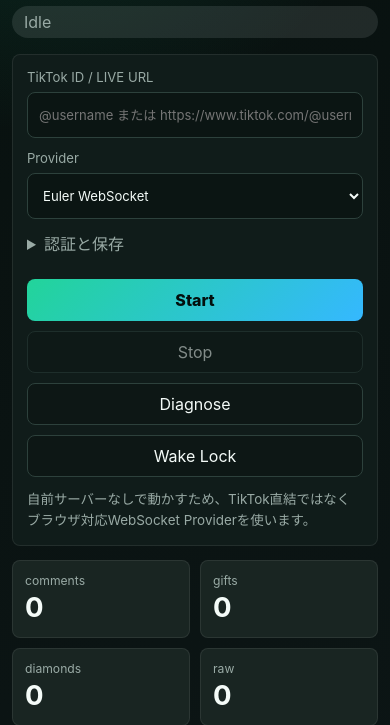
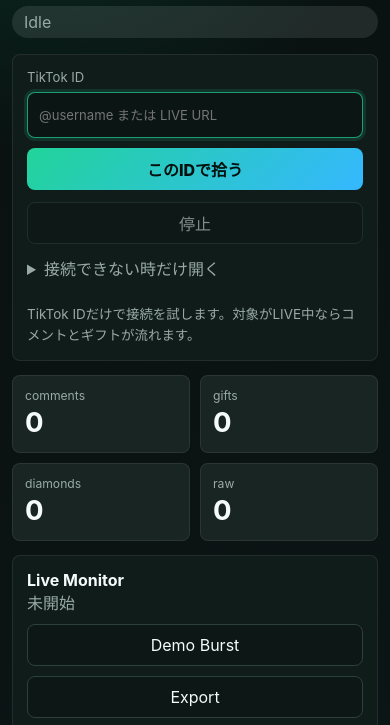
Before and after one commit to 137yugi/tiktok-signal-forge, a plain HTML site: page index.html in a window 390 px wide. Shown: the part 67-792 px from the top of the page. Drawn offline with Linux system fonts and the light colour scheme.

Commit message:
Make the live tester ID-first

```diff
--- a/app.js
+++ b/app.js
@@ -52,6 +52,7 @@
     credential: "",
     rememberCredential: false,
   },
+  pendingAutostart: false,
   metrics: {
     comments: 0,
     gifts: 0,
@@ -70,9 +71,11 @@
   restore();
   bindEvents();
   seedPayload();
-  runQueryDemoIfNeeded();
+  applyQueryParams();
   renderAll();
+  maybeAutostart();
   registerServiceWorker();
+  $.uniqueIdInput.focus();
 });
 
 function bind() {
@@ -83,7 +86,7 @@
     "providerInput",
     "customUrlField",
     "customUrlInput",
-    "authDetails",
+    "advancedDetails",
     "authModeInput",
     "credentialInput",
     "rememberCredentialInput",
@@ -173,12 +176,28 @@
   });
 }
 
-function runQueryDemoIfNeeded() {
+function applyQueryParams() {
   const params = new URLSearchParams(location.search);
+  const id = params.get("id") || params.get("u") || params.get("uniqueId") || params.get("user");
+  if (id) app.settings.uniqueId = normalizeUniqueId(id);
   if (params.get("demo") === "1") {
     app.settings.provider = "demo";
-    startDemo();
+    app.pendingAutostart = true;
   }
+  if (params.get("autostart") === "1" || params.get("connect") === "1") {
+    app.pendingAutostart = true;
+  }
+}
+
+function maybeAutostart() {
+  if (!app.pendingAutostart) return;
+  requestAnimationFrame(() => {
+    if (app.settings.provider === "demo") {
+      startDemo();
+      return;
+    }
+    connect();
+  });
 }
 
 function restore() {
@@ -224,7 +243,11 @@
 
 function renderConnectionOptions() {
   $.customUrlField.hidden = app.settings.provider !== "custom";
-  $.authDetails.hidden = app.settings.provider === "demo" || app.settings.provider === "custom";
+  $.authModeInput.closest(".field").hidden = app.settings.provider === "demo" || app.settings.provider === "custom";
+  $.credentialInput.closest(".field").hidden =
+    app.settings.provider === "demo" || app.settings.provider === "custom" || app.settings.authMode === "none";
+  $.rememberCredentialInput.closest(".check").hidden =
+    app.settings.provider === "demo" || app.settings.provider === "custom" || app.settings.authMode === "none";
 }
 
 function connect() {
@@ -246,7 +269,7 @@
   app.reconnectAttempts = 0;
   setStatus("connecting", "Connecting");
   setButtons(true);
-  note("接続を開始しました。コメント/ギフト受信を待っています。");
+  note(`@${app.settings.uniqueId} へ接続中です。`);
   logDiag("WS_CONNECTING", `provider=${app.settings.provider} creator=@${app.settings.uniqueId || "custom"}`);
 
   try {
@@ -256,7 +279,7 @@
       app.timeToOpenMs = Date.now() - app.connectStartedAt;
       setStatus("connected", "Connected");
       logDiag("WS_CONNECTED", `WebSocketを開きました。timeToOpen=${app.timeToOpenMs}ms`);
-      note("接続済み。実イベントが届くと下に表示します。");
+      note(`@${app.settings.uniqueId} を監視中です。コメントかギフトが届くと下に表示します。`);
       scheduleRender();
     });
     socket.addEventListener("message", (message) => {
@@ -267,7 +290,7 @@
     socket.addEventListener("error", () => {
       setStatus("error", "WS Error");
       logDiag("WS_HANDSHAKE_FAILED", "WebSocket error。ブラウザは詳細なHTTP理由を隠す場合があります。");
-      note("WebSocketエラーです。ID、LIVE状態、認証方式、Provider制限を確認してください。");
+      note("接続エラーです。IDがLIVE中か確認してください。必要なら詳細設定を開いて診断してください。");
     });
     socket.addEventListener("close", (event) => {
       const [code, message] = CLOSE_HINTS[event.code] || ["WS_CLOSED_ABNORMAL", event.reason || "切断されました。"];
--- a/index.html
+++ b/index.html
@@ -20,11 +20,19 @@
 
       <section class="panel connect-panel">
         <form id="connectForm" class="form-grid">
+          <div class="quick-connect">
             <label class="field">
-            <span>TikTok ID / LIVE URL</span>
-            <input id="uniqueIdInput" autocomplete="off" inputmode="text" placeholder="@username または https://www.tiktok.com/@username/live" />
+              <span>TikTok ID</span>
+              <input id="uniqueIdInput" autocomplete="off" autocapitalize="none" spellcheck="false" inputmode="text" placeholder="@username または LIVE URL" />
             </label>
+            <button class="primary" id="connectButton" type="submit">このIDで拾う</button>
+          </div>
 
+          <button id="disconnectButton" type="button" disabled>停止</button>
+
+          <details class="details advanced-details" id="advancedDetails">
+            <summary>接続できない時だけ開く</summary>
+            <div class="advanced-grid">
               <label class="field">
                 <span>Provider</span>
                 <select id="providerInput">
@@ -39,9 +47,6 @@
                 <input id="customUrlInput" autocomplete="off" inputmode="url" placeholder="wss://example.com/live?uniqueId={uniqueId}" />
               </label>
 
-          <details class="details" id="authDetails">
-            <summary>認証と保存</summary>
-            <div class="auth-grid">
               <label class="field">
                 <span>認証方式</span>
                 <select id="authModeInput">
@@ -58,19 +63,17 @@
                 <input id="rememberCredentialInput" type="checkbox" />
                 <span>認証値をこの端末に保存する</span>
               </label>
-            </div>
-          </details>
 
               <div class="actions">
-            <button class="primary" id="connectButton" type="submit">Start</button>
-            <button id="disconnectButton" type="button" disabled>Stop</button>
                 <button id="diagnoseButton" type="button">Diagnose</button>
                 <button id="wakeLockButton" type="button">Wake Lock</button>
               </div>
+            </div>
+          </details>
         </form>
 
         <p class="notice" id="notice">
-          自前サーバーなしで動かすため、TikTok直結ではなくブラウザ対応WebSocket Providerを使います。
+          TikTok IDだけで接続を試します。対象がLIVE中ならコメントとギフトが流れます。
         </p>
       </section>
 
--- a/styles.css
+++ b/styles.css
@@ -154,6 +154,13 @@
   gap: 12px;
 }
 
+.quick-connect {
+  display: grid;
+  grid-template-columns: minmax(0, 1fr) minmax(140px, 190px);
+  gap: 10px;
+  align-items: end;
+}
+
 .field {
   display: grid;
   gap: 7px;
@@ -195,7 +202,7 @@
   color: var(--muted);
 }
 
-.auth-grid {
+.advanced-grid {
   display: grid;
   gap: 10px;
   margin-top: 8px;
@@ -342,7 +349,8 @@
   .mast,
   .monitor-head,
   .actions,
-  .mini-actions {
+  .mini-actions,
+  .quick-connect {
     display: grid;
     grid-template-columns: 1fr;
     align-items: stretch;
--- a/sw.js
+++ b/sw.js
@@ -1,4 +1,4 @@
-const CACHE_NAME = "tiktok-signal-forge-v1";
+const CACHE_NAME = "tiktok-signal-forge-v2";
 const ASSETS = ["./", "./index.html", "./styles.css", "./app.js", "./manifest.webmanifest"];
 
 self.addEventListener("install", (event) => {
```
Also changed, not shown: README.md. Lines whose indentation alone changed are shown as unchanged.
